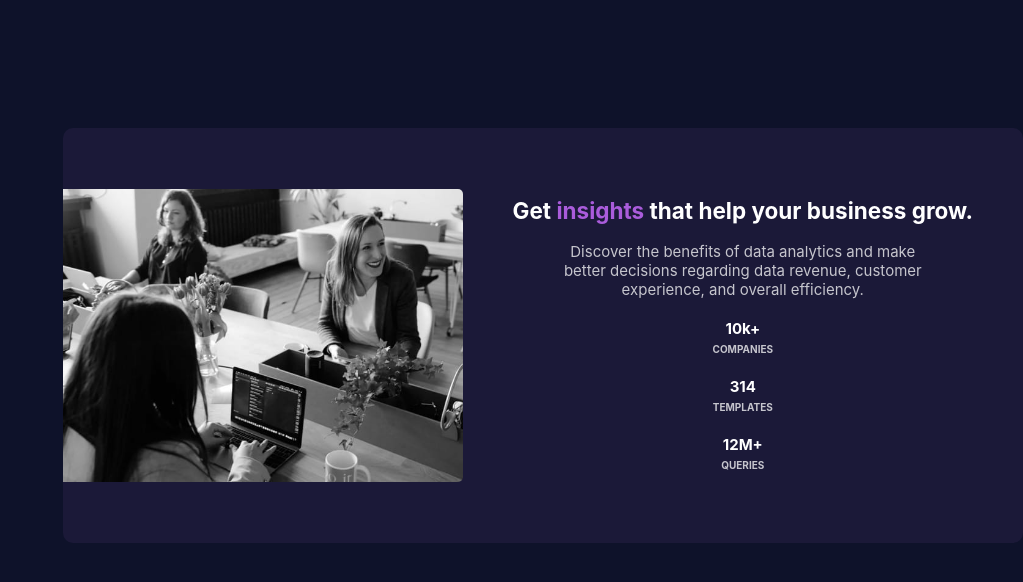
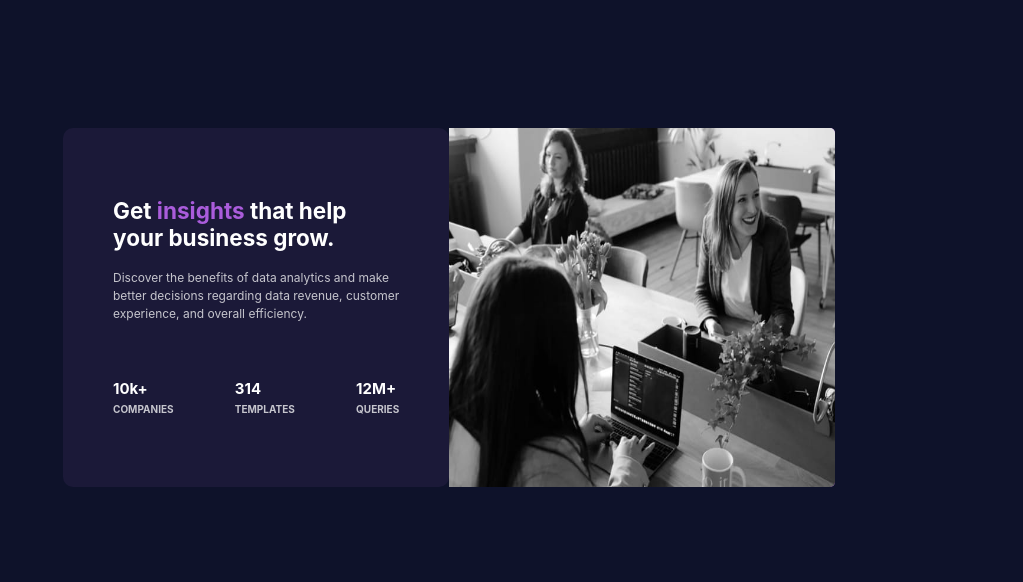
Before and after one commit to Lilianada/Stats-Preview-Card-Component, a plain HTML site: page index.html in a window 1280 px wide. Shown: the whole page, without its empty margins (257-1280 px from the left). Drawn offline with Linux system fonts and the light colour scheme.

Commit message:
Update style.css

```diff
--- a/style.css
+++ b/style.css
@@ -26,8 +26,7 @@ body {
     width: 375px;
     height: 100vh;
 }
-
-/*MOBILE FIRST */
+/* Mobile First*/
 .card{
     display: grid;
     grid-template-rows: 1fr;
@@ -37,19 +36,27 @@ body {
     text-align: center;
     border-radius: 10px;
 }
+section .grid.container1{
+    padding: 0 3em 0 3em;
+}
 img {
     display: flex;
     width: 100%;
     height: auto;
     border-radius: 5px 5px 0 0;
-    opacity: var(--soft-violet);
+    background: linear-gradient(rgb(170, 92, 219));
+}
+img::after{
+    background: var(--soft-violet);
 }
 p {
     color: var(--Slightly-transparent-white-main-paragraph);
+    margin-bottom: 3em;
 }
 .stats span{
     color: var(--Slightly-transparent-white-main-paragraph);
     font-size: 10px;
+    margin-top: 2em;
 }
 
 
@@ -62,21 +69,50 @@ body{
     width: 100%;
     height: auto;
 }
+main,
 .card{
-    display: grid;
-    grid-template-columns: auto auto;
+    /*display: grid;
+    grid-template-columns: 1fr;*/
+    display: flex;
+    flex-direction: row;
     background-color:var(--dark-desaturated-blue);
     width: auto;
     height: auto;
     position: absolute;
-     justify-content: center;
-    align-items: center;
+    justify-content: center;
+    text-align: left;
+
 }
 img {
+    background: var(--soft-violet);
     background-size: cover;
+    display: flex;
     width: 100%;
-    height: auto;
+    height: 100%;
     border-radius: 0 5px 5px 0;
+    position: absolute;
+    right: 0%;
+    left: 100%;
 }
-
+main .grid.container1{
+    padding: 2em;
 }
+.heading{
+    width: 18em;
+}
+p{
+    line-height: 1.5em;
+    color: var(--Slightly-transparent-white-main-paragraph);
+    font-size: 12px;
+    margin-bottom: none;
+}
+.stats{
+    display: flex;
+    justify-content: space-between;
+}
+h4
+span{
+    color: var(--Slightly-transparent-white-main-paragraph);
+    font-size: 12px;
+}
+}
```
